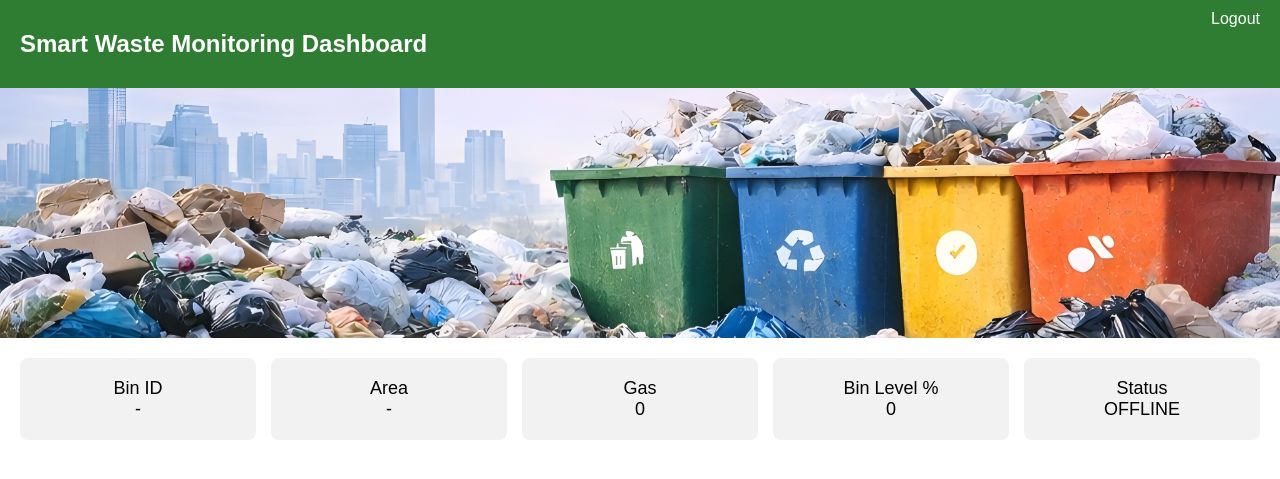
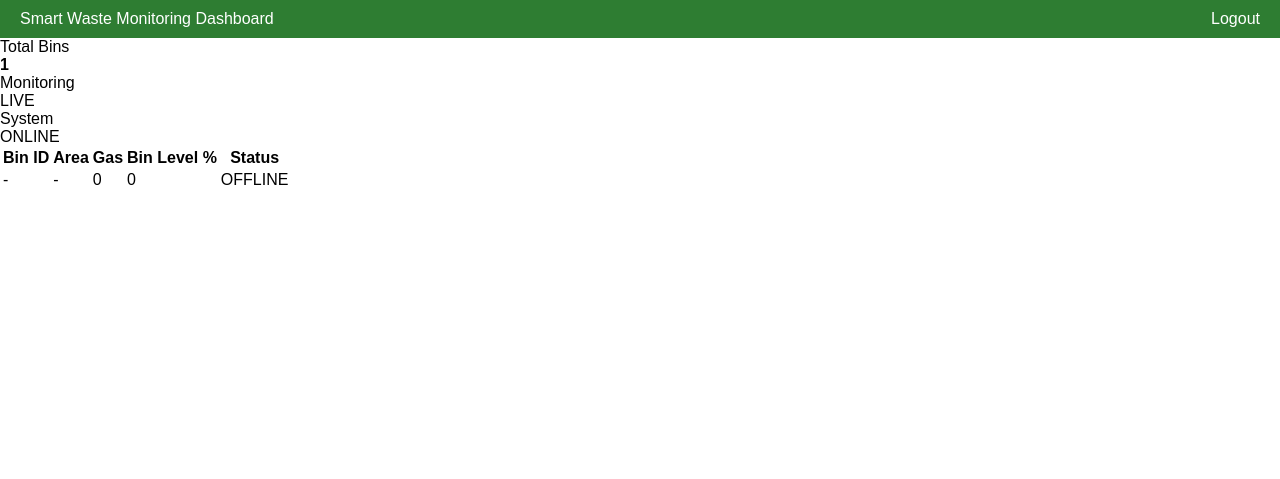
Before and after one commit to Mugilan-18/smart-waste-dashboard, a Flask app: page /dashboard in a window 1280 px wide. Shown: the top 479 px of the page. Run offline with Flask 3, Linux system fonts and the light colour scheme; the visitor is signed in with stand-in values (Sample User, id 1).

Commit message:
Revamp dashboard layout and structure

```diff
--- a/templates/dashboard.html
+++ b/templates/dashboard.html
@@ -1,25 +1,39 @@
 <!DOCTYPE html>
 <html>
 <head>
+  <title>Dashboard</title>
   <link rel="stylesheet" href="/static/style.css">
-  <script src="/static/dashboard.js"></script>
 </head>
-<body class="dashboard-bg">
+<body>
 
 <div class="top-bar">
-  <h2>Smart Waste Monitoring Dashboard</h2>
+  Smart Waste Monitoring Dashboard
   <a href="/logout" class="logout">Logout</a>
 </div>
 
-<div class="banner"></div>
-
-<div class="grid">
-  <div>Bin ID<br><span id="bin_id">-</span></div>
-  <div>Area<br><span id="area">-</span></div>
-  <div>Gas<br><span id="gas">0</span></div>
-  <div>Bin Level %<br><span id="level">0</span></div>
-  <div>Status<br><span id="status">OFFLINE</span></div>
+<div class="cards">
+  <div class="card green">Total Bins<br><b>1</b></div>
+  <div class="card yellow" id="monitor">Monitoring<br>LIVE</div>
+  <div class="card blue" id="system">System<br>ONLINE</div>
 </div>
 
+<table>
+<tr>
+  <th>Bin ID</th>
+  <th>Area</th>
+  <th>Gas</th>
+  <th>Bin Level %</th>
+  <th>Status</th>
+</tr>
+<tr>
+  <td id="bin_id">-</td>
+  <td id="area">-</td>
+  <td id="gas">0</td>
+  <td id="level">0</td>
+  <td id="status">OFFLINE</td>
+</tr>
+</table>
+
+<script src="/static/dashboard.js"></script>
 </body>
 </html>
```
